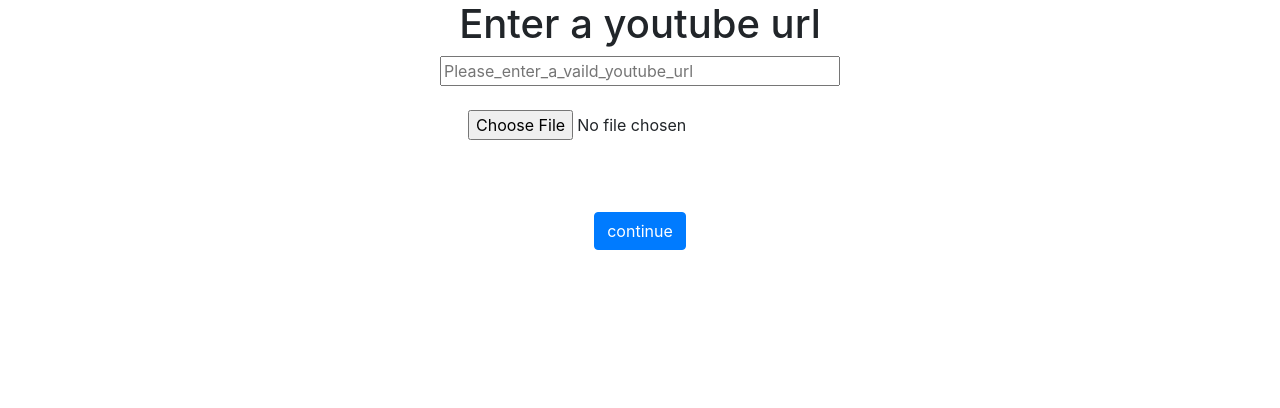
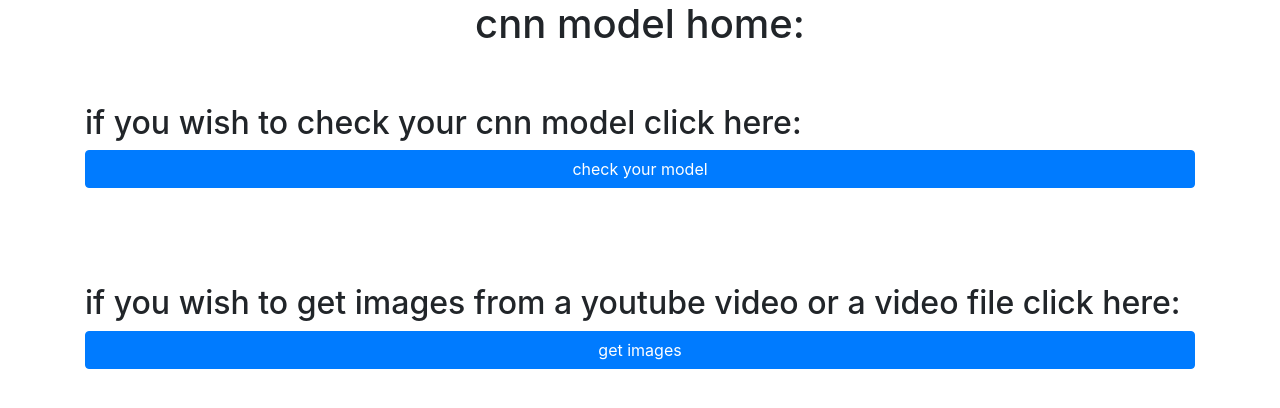
Before and after one commit to brtydse100/my-flask-project-v2, a Flask app: page / in a window 1280 px wide. Shown: the top 408 px of the page. Run offline with Flask 3, Linux system fonts and the light colour scheme; some libraries are stand-ins or nearby versions.

Commit message:
added a hub for navegating

```diff
--- a/website/templates/cnn_model_final.html
+++ b/website/templates/cnn_model_final.html
@@ -14,7 +14,7 @@
           <br>
           <br>
         {% endfor %}
-        <input type="submit" class="btn btn-outline-primary btn" value="Submit Labels" name="submit_labels">
+        <input type="submit" class="btn btn-outline-primary btn" value="continue" name="submit_labels">
         <input type="submit" class="btn btn-outline-primary btn" value="return home" name="return_home">
 
         </div>
@@ -36,8 +36,6 @@
         {% endif %}
 
         <br><br>
-        <br><br>
-        <br><br>
 
         <div name="model prediction">
           <output for="range-input" id="output">model accuracy: {{Confidence}}</output>
@@ -53,7 +51,7 @@
         </div>
 
         <br><br>
-        <input type="submit" class="btn btn-primary btn-block" value="test your model" name="submit_image">
+        <input type="submit" class="btn btn-primary btn-block" value="test your image" name="submit_image">
         <input type="submit" class="btn btn-primary btn-block" value="reenter your labels" name="reenter_labels">
         <input type="submit" class="btn btn-primary btn-block" value="return home" name="return_home">
       </body>
--- a/website/templates/home.html
+++ b/website/templates/home.html
@@ -1,30 +1,26 @@
-{% extends 'base.html' %} {% block title %}Home{% endblock title %} {% block
-content %}
-<h1 align="center">Enter a youtube url</h1>
+{% extends 'base.html' %} {% block title %}home{% endblock title %} {% block
+    content %}
+    <form method="POST" action="{{ url_for('views.home') }}" >
+      <head>
+        <h1 align="center">cnn model home:</h1>
+      </head>
+      <body>
+        <br></br>
 
-<form method="POST" enctype="multipart/form-data">
-  <div align="center">
-    <input
-      type="text"
-      name = "youtube_url"
-      placeholder={{youtube_url}}
-      style="width: 400px"
-    />
-    <br/>
-    <br/>
+        <div align="left">
+          <h2>if you wish to check your cnn model click here: </h2>
+          <input type="submit" class="btn btn-primary btn-block" value="check your model" name="cnn_model">
 
-    <div align = "center">
-        <input type="file" name="video_file" id="file" accept=".MP4,.MOV,.AVI,.WMV,.AVCHD,.WEBM">
-    </div>
+          <br></br>
+          <br></br>
 
-    <br/>
-    <br/>
-    <br/>
+          <h2>if you wish to get images from a youtube video or a video file click here: </h2>
+          <input type="submit" class="btn btn-primary btn-block" value="get images" name="get_images">
+        </div>
 
-    <button type="submit" class="btn btn-primary" id="continue">
-      continue
-    </button>
-  </div>
-</form>
 
-{% endblock content %}
+       </body>
+    </form>
+
+
+    {% endblock content %}
--- a/website/views.py
+++ b/website/views.py
@@ -21,12 +21,8 @@
 views = Blueprint('views', __name__)
 
 
-
-
-
-@views.route('/',  methods=['GET', 'POST'])
-def home():
-
+@views.route('/hub',  methods=['GET', 'POST'])
+def hub():
     youtube_url = 'Please_enter_a_vaild_youtube_url'
 
     if request.method == 'POST':
@@ -66,7 +62,23 @@
                     session['is_showing'] = True
                     return redirect(url_for('views.final'))
 
-    return render_template("home.html", youtube_url=youtube_url)
+    return render_template("hub.html", youtube_url=youtube_url)
+
+
+
+@views.route('/',  methods=['GET', 'POST'])
+def home():
+    if request.method == 'POST':
+
+        if 'get_images' in request.form:
+            return redirect(url_for('views.hub'))
+
+        if 'cnn_model' in request.form:
+            return redirect(url_for('views.cnn_model'))
+
+
+    return render_template("home.html")
+
 
 
 @views.route('/final',  methods=['GET', 'POST'])
@@ -100,8 +112,6 @@
         images_to_get = request.form.get("images_to_get")
         print("images_to_get: ", images_to_get)
         session['images_to_get'] = images_to_get
-
-
 
         if 'download' in request.form:
             return redirect(url_for('views.loading'))
```
Also changed, not shown: website/templates/hub.html (added, +30 -0 lines).
